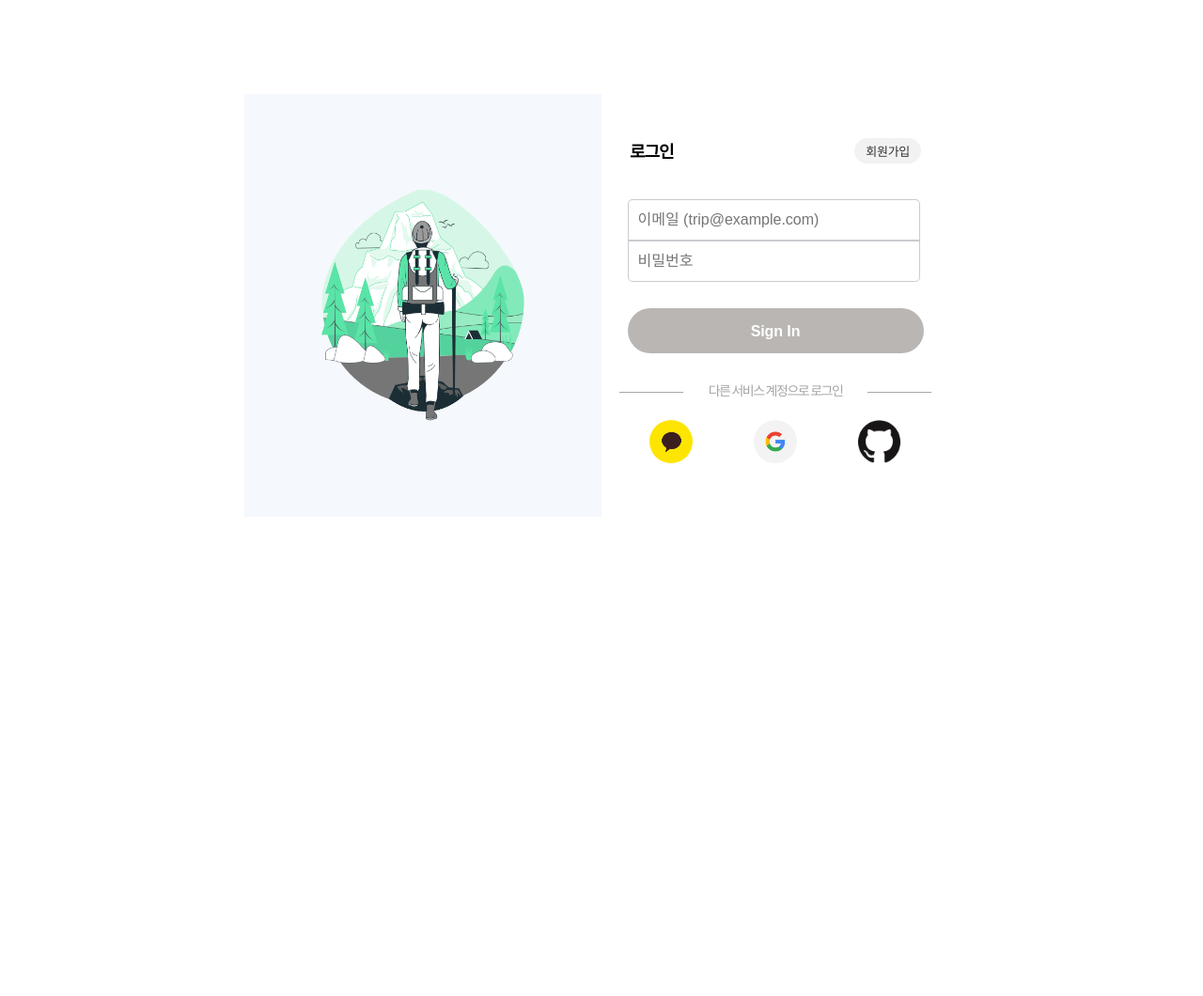
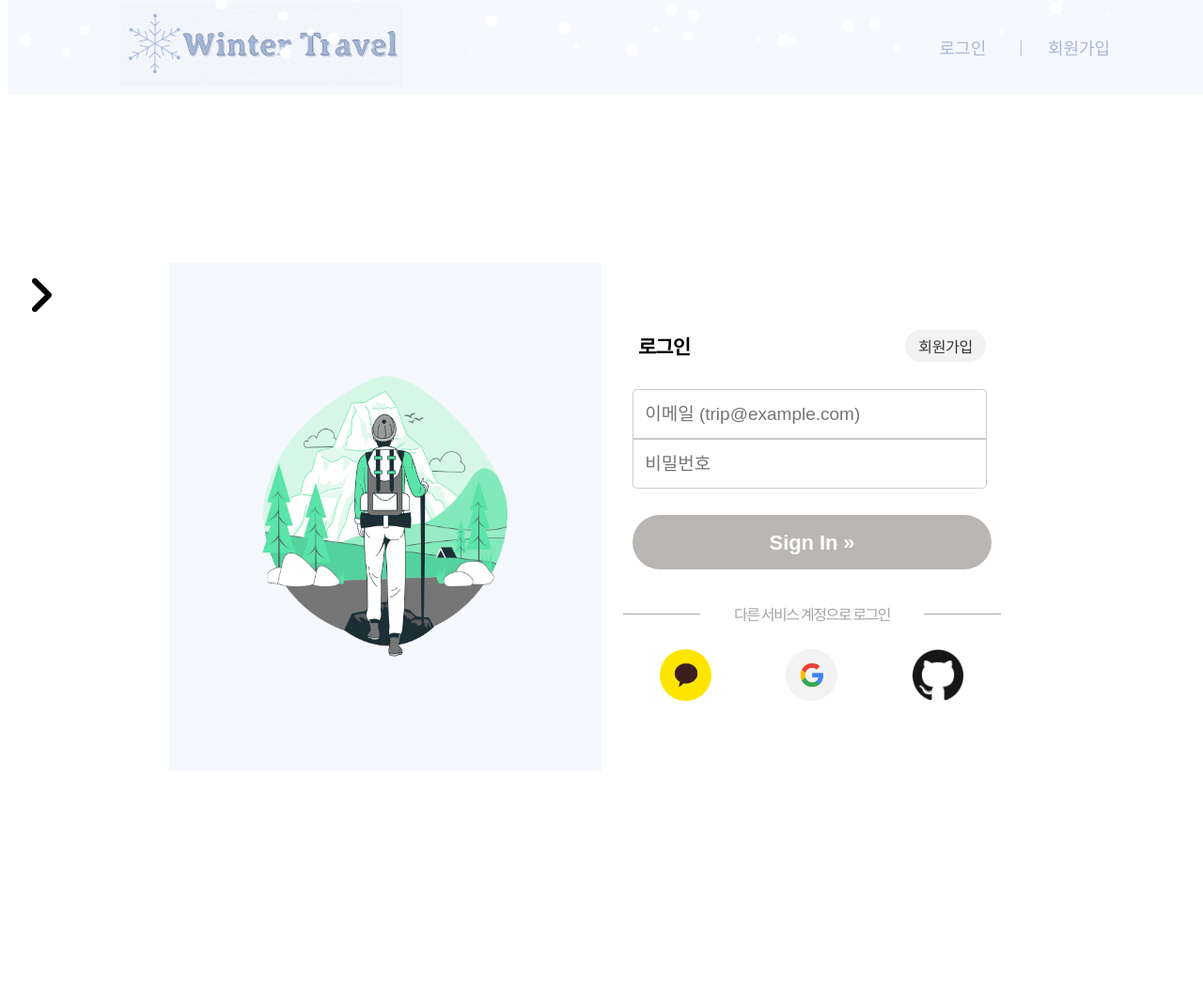
Before and after one commit to heyhyo11/winter_travel, a Django app: page /account/login/ in a window 1280 px wide. Shown: the top 1060 px of the page at 94% size. Before the commit the page ends 493 px from the top, so only its background shows below. Run offline with Django 3.2, Linux system fonts and the light colour scheme; parts of the project's set-up code (start-up, migrations or seed data) failed here and were passed over; some libraries are stand-ins or nearby versions.

Commit message:
css 수정 | header 연결

```diff
--- a/static/css/account/base.css
+++ b/static/css/account/base.css
@@ -1,70 +1,66 @@
 .container {
     display: grid;
-    grid-template-columns: repeat(2, 380px);
-    margin: 100px auto;
-    height: 450px;
-    width: 760px;
-    /*box-shadow:10px -10px 20px rgb(0 0 0 / 2%), 3px 3px 6px rgb(0 0 0 / 20%);*/
-    /*border-radius: 30px;*/
+    grid-template-columns: repeat(2, 460px);
+    margin: 280px auto;
+    height: 540px;
+    width: 920px;
 }
 .container .img-box {
     background-color: #f5f8fd;
     display:flex;
     justify-content: center;
     align-items: center;
-    /*border-top-left-radius: 30px;*/
-    /*border-bottom-left-radius: 30px;*/
-    height: 450px;
+    height: 540px;
 }
 .img-box img{
-    width: 240px;
-    height: 280px;
+    width: 290px;
+    height: 340px;
 }
 
 .container .wrapper{
-    height: 450px;
-    padding-left: 10px;
-    padding-right: 20px;
+    height: 540px;
+    padding-left: 12px;
+    padding-right: 24px;
     justify-content: center;
 }
 
-.wrapper .header {
+.wrapper .wrapper-title {
     display: flex;
     align-items: center;
-    width: 310px;
-    height: 30px;
+    width: 370px;
+    height: 36px;
 }
 
-.header .header-left {
+.wrapper .wrapper-title .wrapper-title-left {
     flex: 1 1 0;
     color: #000000;
-    font-size: 18px;
+    font-size: 21px;
     font-weight: 700;
     letter-spacing: -1px;
 }
 
-.header .header-right {
-    font-size: 13px;
+.wrapper .wrapper-title .wrapper-title-right {
+    font-size: 16px;
     font-weight: 500;
     letter-spacing: -0.3px;
     border: none;
     cursor: pointer;
-    padding: 4px 12px;
+    padding: 4.8px 14px;
     border-radius: 40px;
     opacity: 0.8;
 }
 
-.header .header-right:hover {
+.wrapper .wrapper-title .wrapper-title-right:hover {
     background-color: rgb(59, 59, 59);
     color: rgb(239, 239, 239);
 }
 
-.wrapper.body {
-    width: 300px;
+.wrapper.form-box {
+    width: 460px;
     height: auto;
 }
 
-.body form {
+.form-box form {
     padding: 2% 5%;
     margin: 0 auto;
     width: 90%;
@@ -78,10 +74,10 @@ form .btn {
     text-align: center;
     border: none;
     border-radius: 40px;
-    font-size: 16px;
+    font-size: 22px;
     line-height: 47px;
     width: 100%;
-    height: 48px;
+    height: 58px;
     cursor: pointer;
 }
 
@@ -117,14 +113,14 @@ form .btn:hover {
 
 .social-box .with-sns p {
     margin: 0 5px;
-    line-height: 20px;
+    line-height: 24px;
     font-weight: 400;
     text-align: center;
     color: #a5a5a5;
 }
 
 
-.body .social-box {
+.form-box .social-box {
     width: 95%;
 }
 
@@ -141,8 +137,8 @@ form .btn:hover {
 }
 
 ul li {
-    width: 46px;
-    height: 46px;
+    width: 55px;
+    height: 55px;
     border-radius: 50%;
     cursor: pointer;
     display: flex;
--- a/static/css/account/login.css
+++ b/static/css/account/login.css
@@ -1,13 +1,13 @@
-.wrapper .header{
-    margin: 45px auto 30px;
+.wrapper .wrapper-title {
+    margin: 70px auto 20px;
 }
 
 .login input {
     width: 92%;
-    font-size: 16px;
+    font-size: 19px;
     line-height: normal;
-    padding: 8px 10px;
-    height: 26px;
+    padding: 10px 12px;
+    height: 31px;
     border: 1px solid rgba(154, 151, 161, 0.5);
     border-radius: 5px;
 }
@@ -25,8 +25,8 @@
     width: 92%;
     font-size: 15px;
     line-height: normal;
-    padding: 8px 10px;
-    height: 24px;
+    padding: 10px;
+    height: 29px;
     border: 1px solid rgba(154, 151, 161, 0.5);
     border-radius: 5px;
 }
@@ -50,7 +50,7 @@ form .btn:hover {
 }
 
 .social-box {
-    margin: 24px auto;
+    margin: 28px auto;
     width: 100%;
 }
 
@@ -60,7 +60,6 @@ form .btn:hover {
 }
 
 .with-sns .bar {
-    top: 10px;
     display: block;
     position: absolute;
     width: 20.5%;
@@ -77,7 +76,7 @@ form .btn:hover {
 
 .social-box .with-sns p {
     margin: 0 5px;
-    line-height: 20px;
+    line-height: 24px;
     font-weight: 400;
     text-align: center;
     color: #a5a5a5;
@@ -85,9 +84,9 @@ form .btn:hover {
 
 .social-box .with-sns .login {
     letter-spacing: -1.5px;
-    font-size: 14px;
+    font-size: 16px;
 }
 
 .social-btn ul {
-    margin-top: 20px;
+    margin-top: 24px;
 }
--- a/templates/account/login.html
+++ b/templates/account/login.html
@@ -12,31 +12,28 @@
     {% load account socialaccount %}
 </head>
 <body>
+{% include 'header.html' %}
+{% include 'side.html' %}
     <div class="container">
         <div class="img-box">
             <img src="/static/image/hiking.png"/>
         </div>
         <div class="wrapper">
-            <div class="header">
-                <p class="header-left">로그인</p>
-                <button class="header-right" onclick="location.href='/account/signup/'">
+            <div class="wrapper-title">
+                <p class="wrapper-title-left">로그인</p>
+                <button class="wrapper-title-right" onclick="location.href='/account/signup/'">
                     회원가입
                 </button>
             </div>
 
-            <div class="body">
+            <div class="form-box">
                 <form class="login" method="POST" action="{% url 'account_login' %}">
                     {% csrf_token %}
                     <input type="email" name="login" placeholder="이메일 (trip@example.com)" autocomplete="email" required=""
                            id="id_login">
                     <input type="password" name="password" placeholder="비밀번호" autocomplete="current-password" required=""
                            id="id_password">
-{#                    {% if error %}#}
-{#                        <div class="error" role="alert">#}
-{#                            {{ error }}#}
-{#                        </div>#}
-{#                    {% endif %}#}
-                    <button class="btn" type="submit">{% trans "Sign In" %}</button>
+                    <button class="btn" type="submit">{% trans "Sign In" %} &raquo;</button>
                 </form>
 
                 <div class="social-box">
```
Also changed, not shown: static/css/account/signup.css (+7 -8 lines), templates/account/signup.html (+6 -9 lines).
